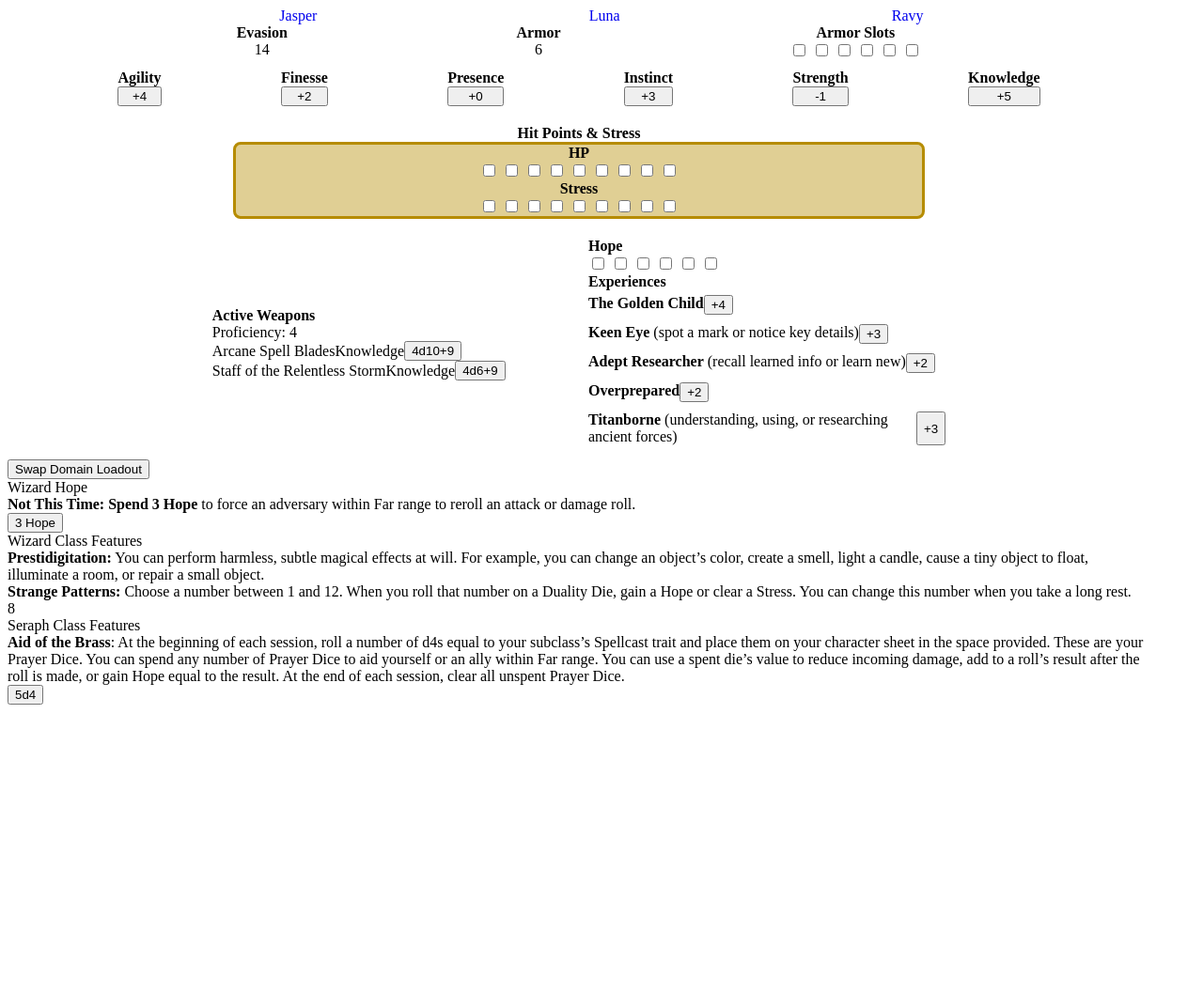
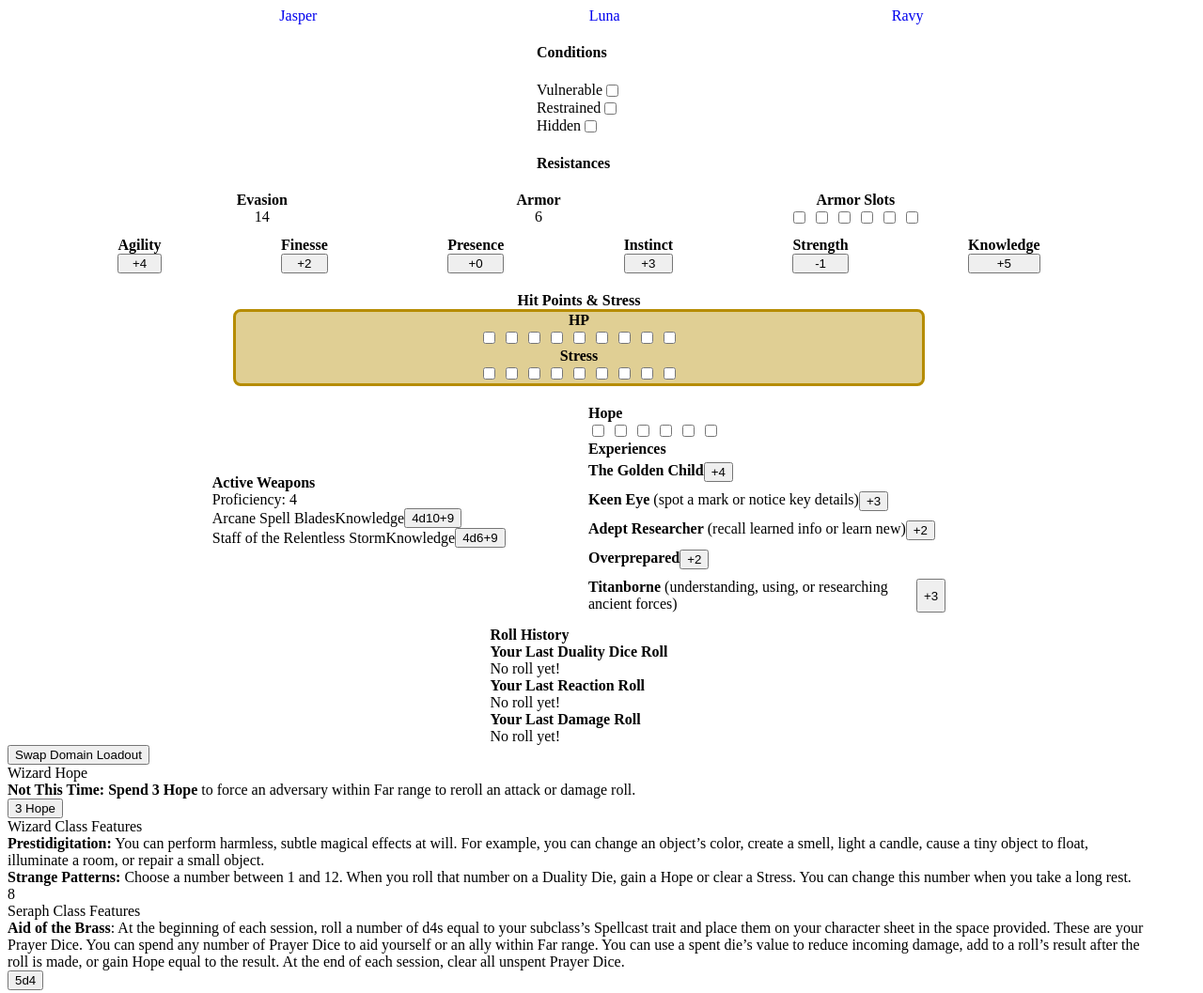
Before and after one commit to Velarken/ttrpg-sheet, a plain HTML site: page jasper.html in a window 1280 px wide. Shown: the whole page at 94% size. Before the commit the page ends 800 px from the top, so only its background shows below. Drawn offline with Linux system fonts and the light colour scheme.

Commit message:
Added conditions and resistance

```diff
--- a/jasper.html
+++ b/jasper.html
@@ -14,6 +14,27 @@
     </div>
     <div class="container">
         <div class="character-sheet">
+            <div class="character-auras">
+                <div class="condition-container">
+                    <h4>Conditions</h4>
+                    <div class="conditions">
+                        <div class="condition">Vulnerable</div>
+                        <input type="checkbox" class="active-condition">
+                    </div>
+                    <div class="conditions">
+                        <div class="condition">Restrained</div>
+                        <input type="checkbox" class="active-condition">
+                    </div>
+                    <div class="conditions">
+                        <div class="condition">Hidden</div>
+                        <input type="checkbox" class="active-condition">
+                    </div>
+                </div>
+                <div class="resistances">
+                    <h4>Resistances</h4>
+                    <!-- Populate with character object info -->
+                </div>
+            </div>
             <div class="combat-numbers">
                 <div class="evasion">
                     <div class="title">Evasion</div>
@@ -158,6 +179,21 @@
                     </div>
                 </div>
             </div>
+                    <div class="dice-output-container">
+                        <div class="title">Roll History</div>
+                        <div class="last-ability-roll">
+                            <div class="subtitle"><strong>Your Last Duality Dice Roll</strong></div>
+                            <div class="ability-output">No roll yet!</div>
+                        </div>
+                        <div class="last-reaction-roll">
+                            <div class="subtitle"><strong>Your Last Reaction Roll</strong></div>
+                            <div class="reaction-output">No roll yet!</div>
+                        </div>
+                        <div class="last-damage-roll">
+                            <div class="subtitle"><strong>Your Last Damage Roll </strong></div>
+                            <div class="damage-output">No roll yet!</div>
+                        </div>
+                    </div>
             <div class="effects-features">
                 <div class="ef-left">
                     <div class="domain-cards">
--- a/jasper_script.js
+++ b/jasper_script.js
@@ -8,8 +8,17 @@ const jasper = {
     health: {hitPoints:10, majorThreshold:10, severeThreshold:10},
     experiences: {exp1:"", exp2:"", exp3:"", exp4:"", exp5:"",},
     weapons: {proficiency:5, mainHand:"", offHand:"",},
-    domainEffects: {},
-    classFeatures: {},
+    domainEffects: [
+
+    ],
+    classFeatures: [
+        { // Wizard Hope Feature
+            cardName:"Not This Time",
+            cardDesc: "<strong>Spend 3 Hope</strong> to force an adversary within Far range to reroll an attack or damage roll.",
+            cardBttn: "<button class='hope-button'>3 Hope</button>",
+            active:true,
+        },
+    ],
     equipment: {
         gold: {handfulls:0,bags:0},
         items: {
@@ -26,7 +35,11 @@ const jasper = {
 const damageButtons = document.querySelectorAll('.damage-roll');
 const dualityButtons = document.querySelectorAll('.duality-roll');
 const reactionButtons = document.querySelectorAll('.reaction-roll');
+const damageRoll = document.querySelector('.damage-output');
+const abilityRoll = document.querySelector('.ability-output');
+const reactionRoll = document.querySelector('.reaction-output');
 
+//  Event Listeners for all buttons, targetting the individual one pressed
 for (button of damageButtons) {
     button.addEventListener('click', (clicked) => targetButton(clicked));
 }
@@ -66,7 +79,7 @@ function rollDice(diceInput) { // diceInput = content of dice button press
     for (let i=0; i<amountOfDice ;i++) {
         let currentDie = Math.floor(Math.random()*dieSize +1);
         rollTotal += currentDie;
-        console.log(`this die: ${currentDie}, total roll: ${rollTotal}`)
+        damageRoll.textContent = `You rolled: ${rollTotal}`;
     };
     rollTotal += rollBonus;
     console.log(rollTotal)
@@ -75,25 +88,24 @@ function rollDice(diceInput) { // diceInput = content of dice button press
 
 // duality dice roller, rolls 2 standard d12's and adds the bonus passed to function
 function dualityDice(rollBonus) {
-    console.log(rollBonus)
     // diceInput = content of dice button press
     const hopeValue = Math.floor(Math.random()*12+1);
     const fearValue = Math.floor(Math.random()*12+1);
     const addedValue = Number(rollBonus);
     const rollTotal = hopeValue + fearValue + addedValue;
-    console.log(`Hope: ${hopeValue}, Fear: ${fearValue}, Bonus: ${addedValue} , Total: ${rollTotal}`)
+
     if (hopeValue > fearValue) {
         // rolled with Hope
         let result =  {rollAmount:rollTotal,rollType:"Hope"};
-        console.log(`You rolled a ${result.rollAmount} with ${result.rollType}`)
+        abilityRoll.textContent = `You rolled a ${result.rollAmount} with ${result.rollType}`;
     } else if (fearValue > hopeValue) {
         // rolled with Fear
         let result =  {rollAmount:rollTotal,rollType:"Fear"};
-        console.log(`You rolled a ${result.rollAmount} with ${result.rollType}`)
+        abilityRoll.textContent = `You rolled a ${result.rollAmount} with ${result.rollType}`;
     } else if (hopeValue === fearValue) {
         //critical success
         let result = {rollAmount:rollTotal,rollType:"Critical Success!"};
-        console.log(`You rolled a ${result.rollAmount} with ${result.rollType}`)
+        abilityRoll.textContent = `You rolled a ${result.rollAmount} with ${result.rollType}`;
     };
 };
 
@@ -122,3 +134,7 @@ function targetButton(clicked) {
     // ability rolls "Rolled:  x with Hope/Fear"
     // reaction rolls "Rolled:  x"
     // damage rolls "Total Damage: x"
+
+// Add button to all damage rolls to "roll to hit" as well.
+
+// Add toggle for advantage, disadvantage
--- a/style.css
+++ b/style.css
@@ -18,6 +18,9 @@ a {
     flex-direction: column;
     width:95vw;
     align-items: center;
+}
+.conditions {
+    display:flex;
 }
 .combat-numbers {
     display:flex;
```
